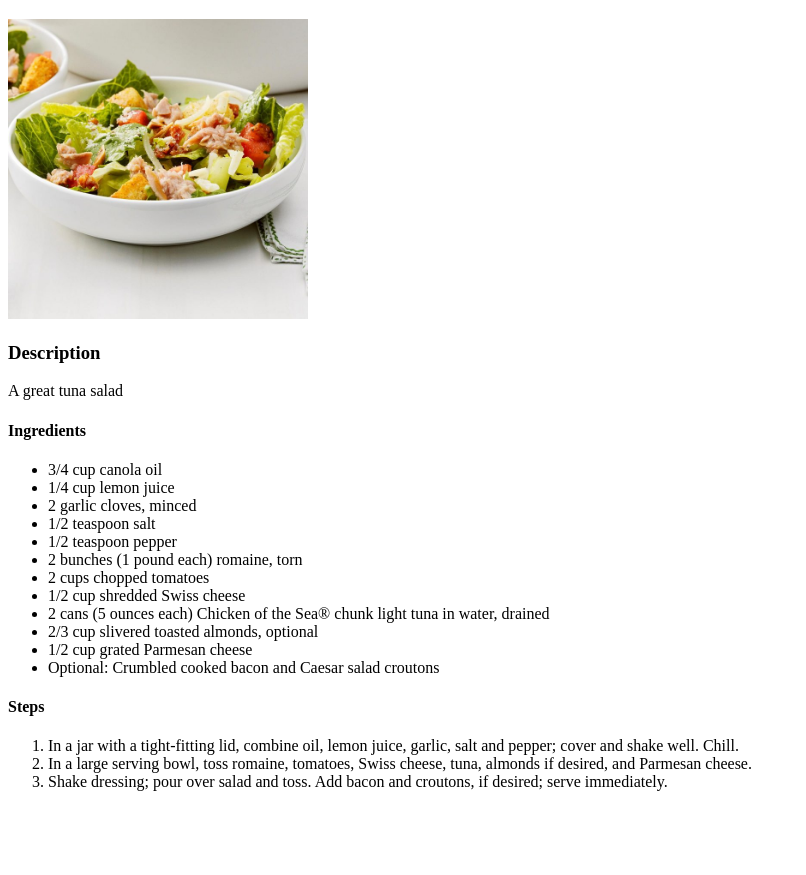
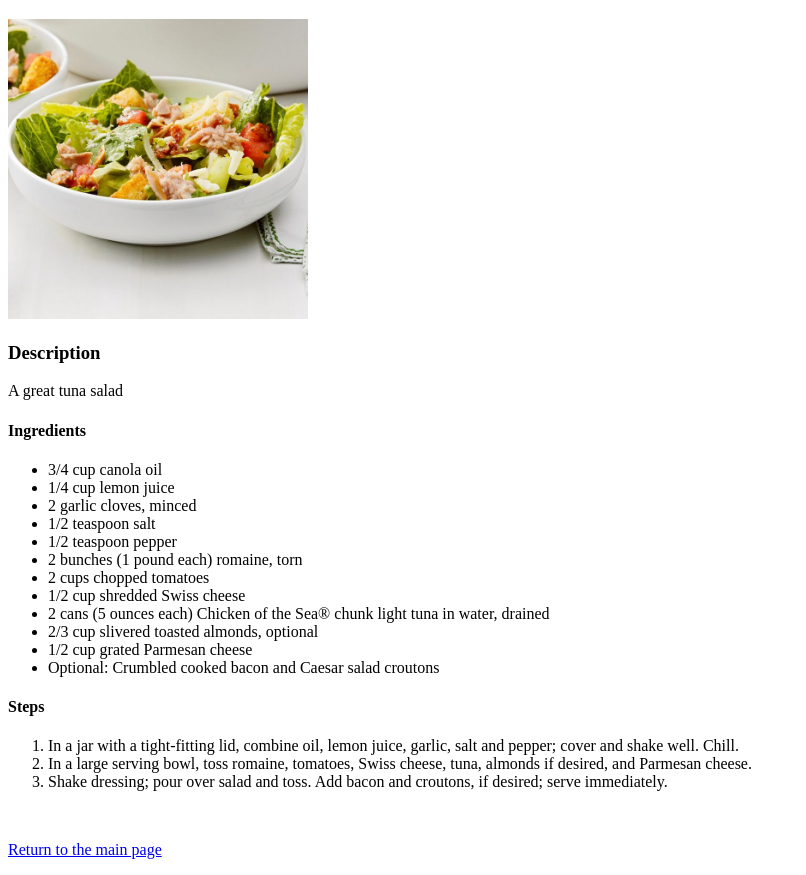
Before and after one commit to hjorim/odin-recipes, a plain HTML site: page recipes/tunasalad.html in a window 1280 px wide. Shown: the part 61-936 px from the top of the page, without its empty margins (0-806 px from the left). Before the commit the page ends 868 px from the top, so only its background shows below. Drawn offline with Linux system fonts and the light colour scheme.

Commit message:
Add a return link into tunasalad.html

```diff
--- a/recipes/tunasalad.html
+++ b/recipes/tunasalad.html
@@ -34,6 +34,8 @@
         <li>In a large serving bowl, toss romaine, tomatoes, Swiss cheese, tuna, almonds if desired, and Parmesan cheese.</li>
         <li>Shake dressing; pour over salad and toss. Add bacon and croutons, if desired; serve immediately.</li>
     </ol>
+    <br>
+    <p><a href="../index.html">Return to the main page</a></p>
 </body>
 
 </html>
```
